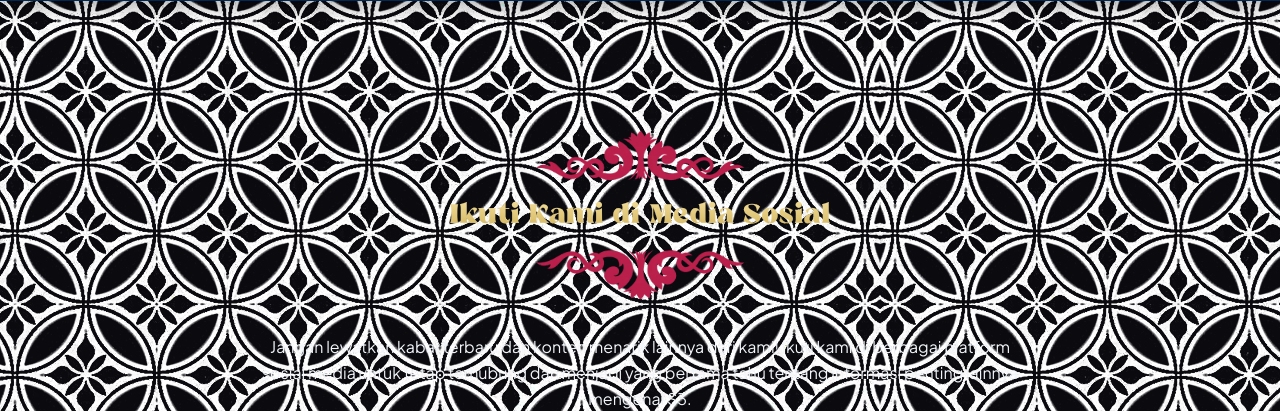
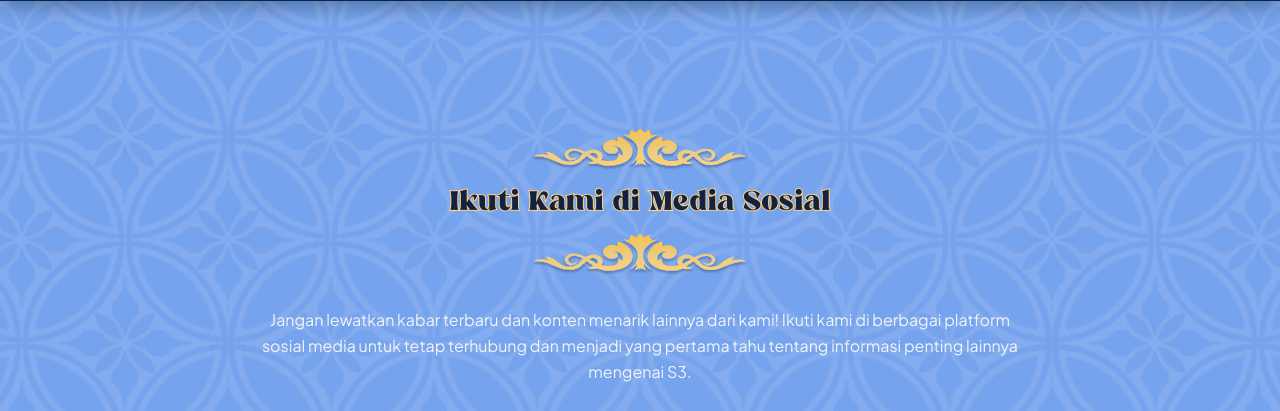
Before and after one commit to nopalsis/soedirmanstudensummit-s3-2026, an Astro site: page /hubungi-kami in a window 1280 px wide. Shown: the part 87-498 px from the top of the page. Built offline with nearby package versions, Linux system fonts and the light colour scheme; Astro itself is replaced by a stand-in of ours.

Commit message:
fix(contact-us): background opacity & title styling sesuai Figma
Background: solid #76a3ed base (Figma node 3056:619), bgbatik-sambutan
layered on top at opacity-10 object-cover instead of being the only
full-opacity layer.

Title (node 3056:1024): solid #142142 fill instead of gradient, gold
-webkit-text-stroke (paint-order: stroke fill) in font-reikna. Ornament
swapped from 2025's pink ornamen-1.webp to the gold Hiasan Atas/Hiasan
Bawah SVGs pulled from Figma.

Note: #ffd37a stroke color is a FALLBACK, not read from Figma — neither
get_design_context nor get_metadata exposed an explicit stroke color for
node 3056:640 despite the screenshot showing one. Picked ffd37a to match
the existing navbar gold-text convention (vs ffd073, a pill background
fill, not a text color).

```diff
--- a/src/components/ContactUs/SocialMedia.astro
+++ b/src/components/ContactUs/SocialMedia.astro
@@ -64,15 +64,15 @@ const socialMedia = [
       <!-- Ornament -->
       <div class="flex flex-col items-center justify-center pt-8 md:gap-2" data-aos="fade-up" data-aos-duration="800" data-aos-delay="200">
         <img
-          src="/images/elements/ornamen-1.webp"
-          alt="Ornamen Atas"
+          src="/images/elements/hiasan-atas.svg"
+          alt="Hiasan Atas"
           class="w-36 md:w-40 lg:w-54"
           data-aos="fade-down"
           data-aos-duration="600"
           data-aos-delay="100"
         />
         <h2
-          class="font-reikna gradient-text-title text-stroke-gold px-4 text-center text-2xl font-bold md:text-3xl lg:text-4xl xl:text-5xl"
+          class="contact-title font-reikna px-4 text-center text-2xl font-bold md:text-3xl lg:text-4xl xl:text-5xl"
           data-aos="fade-up"
           data-aos-duration="800"
           data-aos-delay="300"
@@ -80,9 +80,9 @@ const socialMedia = [
           Ikuti Kami di Media Sosial
         </h2>
         <img
-          src="/images/elements/ornamen-1.webp"
-          alt="Ornamen Bawah"
-          class="w-36 scale-y-[-1] transform md:w-40 lg:w-54"
+          src="/images/elements/hiasan-bawah.svg"
+          alt="Hiasan Bawah"
+          class="w-36 md:w-40 lg:w-54"
           data-aos="fade-down"
           data-aos-duration="600"
           data-aos-delay="400"
@@ -160,6 +160,15 @@ const socialMedia = [
 </section>
 
 <style>
+  /* ponytail: gold #ffd37a is a fallback — Figma node 3056:640 shows a gold text
+     stroke in the screenshot but exposes no explicit stroke color via design
+     context or metadata. ffd37a matches the existing navbar gold-text convention. */
+  .contact-title {
+    color: #142142;
+    -webkit-text-stroke: 2px #ffd37a;
+    paint-order: stroke fill;
+  }
+
   /* Accessibility */
   @media (prefers-reduced-motion: reduce) {
     .group {
--- a/src/pages/hubungi-kami.astro
+++ b/src/pages/hubungi-kami.astro
@@ -4,7 +4,14 @@ import SocialMedia from '../components/ContactUs/SocialMedia.astro';
 ---
 
 <Layout title="Contact Us | Soedirman Student Summit (S3) 2026">
-	<div class="bg-[--color-dark-base] bg-[url('/images/elements/bgbatik-sambutan.webp')] bg-repeat">
-		<SocialMedia />
+	<div class="relative bg-[#76a3ed]">
+		<img
+			src="/images/elements/bgbatik-sambutan.webp"
+			alt=""
+			class="pointer-events-none absolute inset-0 h-full w-full object-cover opacity-10"
+		/>
+		<div class="relative z-10">
+			<SocialMedia />
+		</div>
 	</div>
 </Layout>
```
Also changed, not shown: public/images/elements/hiasan-atas.svg (added), public/images/elements/hiasan-bawah.svg (added), public/images/elements/ornamen-1.webp (deleted).
